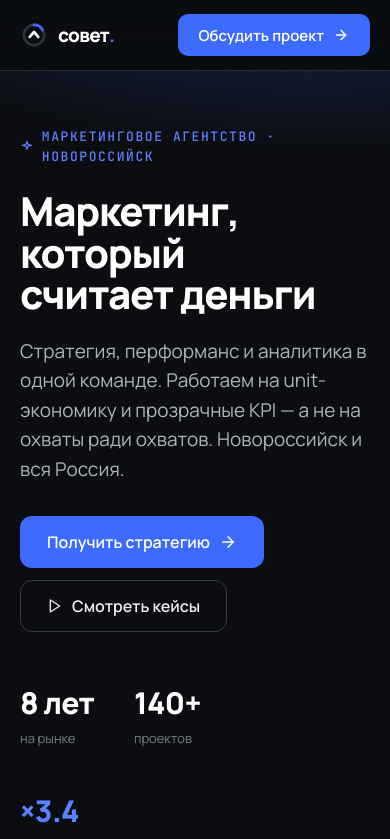
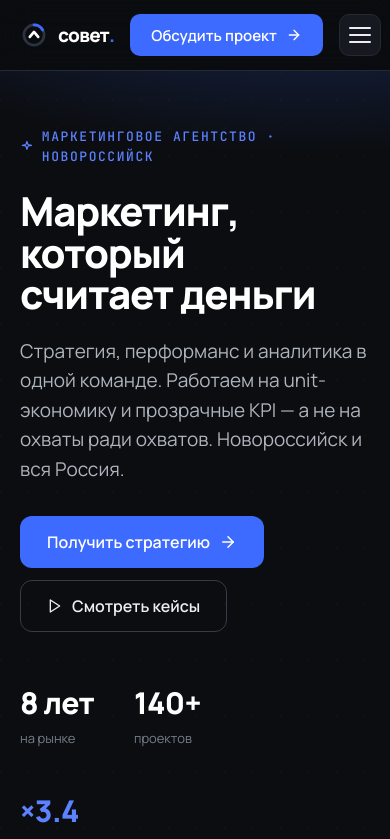
Before and after one commit to kaimakanovtimur97-crypto/sovet2, a Next.js app: page / in a window 390 px wide. Shown: the top 839 px of the page. Built offline with nearby package versions, Linux system fonts and the light colour scheme.

Commit message:
Update project from sovet2-обновлённый.zip: mobile menu component

```diff
--- a/app/globals.css
+++ b/app/globals.css
@@ -178,3 +178,19 @@ img, svg { display: block; }
 .article ul li { font-size: 15.5px; line-height: 1.6; color: var(--fg-1); }
 .article ul li::marker { color: var(--accent-hover); }
 .article-note { background: var(--accent-soft); border: 1px solid var(--accent-line); border-radius: 14px; padding: 18px 22px; font-size: 15px; line-height: 1.6; color: var(--fg-1); margin: 0 0 22px; }
+
+/* Мобильное бургер-меню */
+.burger { display: none; flex-direction: column; justify-content: center; gap: 5px; width: 42px; height: 42px; padding: 0 9px; background: var(--ink-700); border: 1px solid var(--line); border-radius: 10px; cursor: pointer; }
+.burger-bar { display: block; height: 2px; width: 100%; background: var(--fg-1); border-radius: 2px; transition: transform .2s, opacity .2s; }
+.burger-bar.x0 { opacity: 0; }
+.burger-bar.x1 { transform: translateY(7px) rotate(45deg); }
+.burger-bar.x2 { transform: translateY(-7px) rotate(-45deg); }
+.mobile-panel { position: absolute; top: 70px; left: 0; right: 0; background: var(--ink-800); border-bottom: 1px solid var(--line); box-shadow: var(--shadow-4); padding: 10px var(--gutter) 20px; display: none; flex-direction: column; gap: 2px; }
+.mobile-link { display: flex; align-items: center; gap: 8px; padding: 13px 10px; font-size: 16px; font-weight: 600; color: var(--fg-1); border-radius: 10px; border-bottom: 1px solid var(--line); }
+.mobile-link:last-of-type { border-bottom: none; }
+.mobile-link:hover { color: var(--fg-0); background: var(--ink-700); }
+.mobile-phone { font-family: var(--font-mono); font-size: 14px; color: var(--fg-2); }
+@media (max-width: 980px) {
+  .burger { display: flex; }
+  .mobile-panel { display: flex; }
+}
--- a/components/Header.tsx
+++ b/components/Header.tsx
@@ -3,6 +3,7 @@ import Link from "next/link";
 import { Logo } from "./Logo";
 import { Icon } from "./Icon";
 import { ConsultButton } from "./Lead";
+import { MobileMenu } from "./MobileMenu";
 import { CONTACT } from "@/lib/data";
 
 export function Header() {
@@ -25,6 +26,7 @@ export function Header() {
             <Icon name="phone" size={15} /> {CONTACT.phone}
           </span>
           <ConsultButton>Обсудить проект</ConsultButton>
+          <MobileMenu />
         </div>
       </div>
     </header>
--- /dev/null
+++ b/components/MobileMenu.tsx
@@ -0,0 +1,49 @@
+"use client";
+
+import React, { useState } from "react";
+import Link from "next/link";
+import { Icon } from "./Icon";
+import { ConsultButton } from "./Lead";
+import { CONTACT } from "@/lib/data";
+
+const LINKS = [
+  { href: "/#services", label: "Услуги" },
+  { href: "/#cases", label: "Кейсы" },
+  { href: "/#pricing", label: "Тарифы" },
+  { href: "/#team", label: "Команда" },
+  { href: "/blog", label: "Блог" },
+  { href: "/#contacts", label: "Контакты" },
+];
+
+export function MobileMenu() {
+  const [open, setOpen] = useState(false);
+  return (
+    <>
+      <button
+        className="burger"
+        aria-label={open ? "Закрыть меню" : "Открыть меню"}
+        aria-expanded={open}
+        onClick={() => setOpen(!open)}
+      >
+        <span className={`burger-bar${open ? " x1" : ""}`} />
+        <span className={`burger-bar${open ? " x0" : ""}`} />
+        <span className={`burger-bar${open ? " x2" : ""}`} />
+      </button>
+      {open && (
+        <div className="mobile-panel">
+          {LINKS.map((l) => (
+            <Link key={l.href} href={l.href} className="mobile-link" onClick={() => setOpen(false)}>
+              {l.label}
+            </Link>
+          ))}
+          <a href={`tel:${CONTACT.phone.replace(/[^+\d]/g, "")}`} className="mobile-link mobile-phone" onClick={() => setOpen(false)}>
+            <Icon name="phone" size={15} /> {CONTACT.phone}
+          </a>
+          <div onClick={() => setOpen(false)} style={{ marginTop: 10 }}>
+            <ConsultButton block>Обсудить проект</ConsultButton>
+          </div>
+        </div>
+      )}
+    </>
+  );
+}
```
